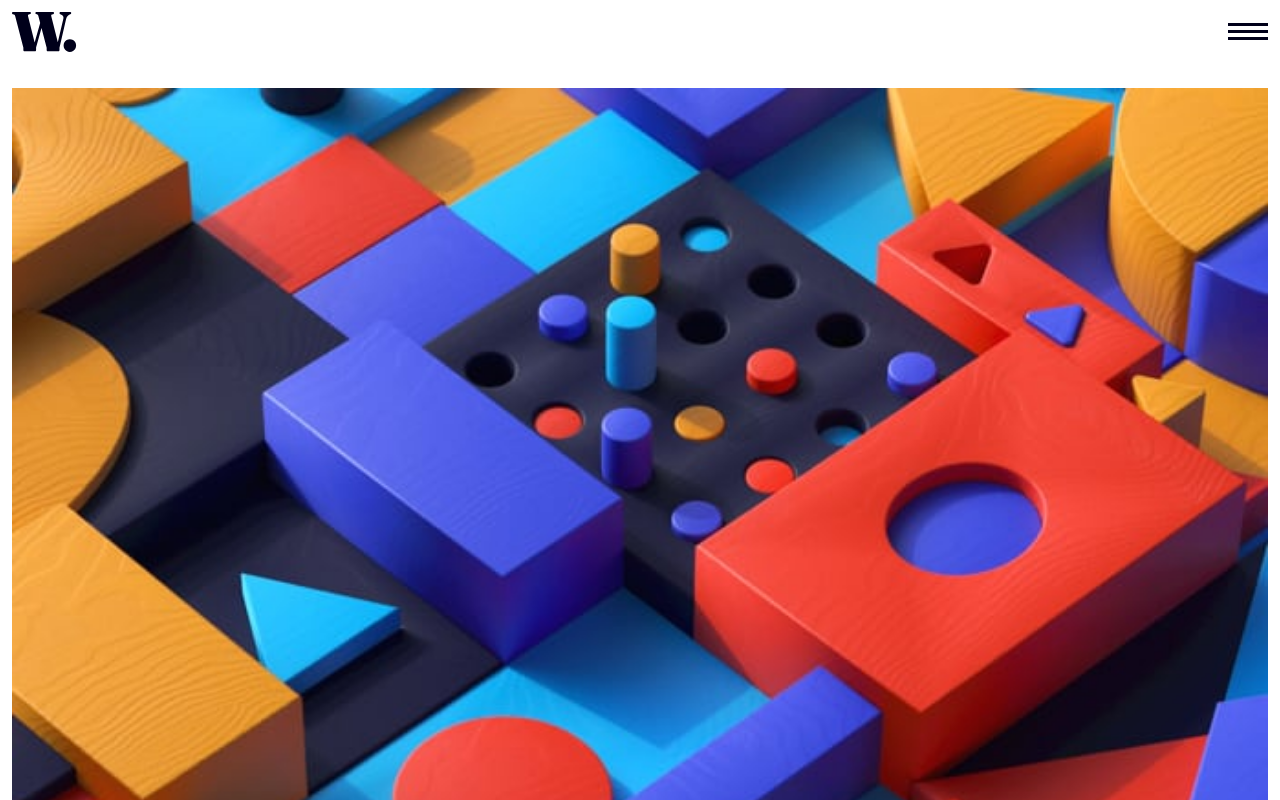
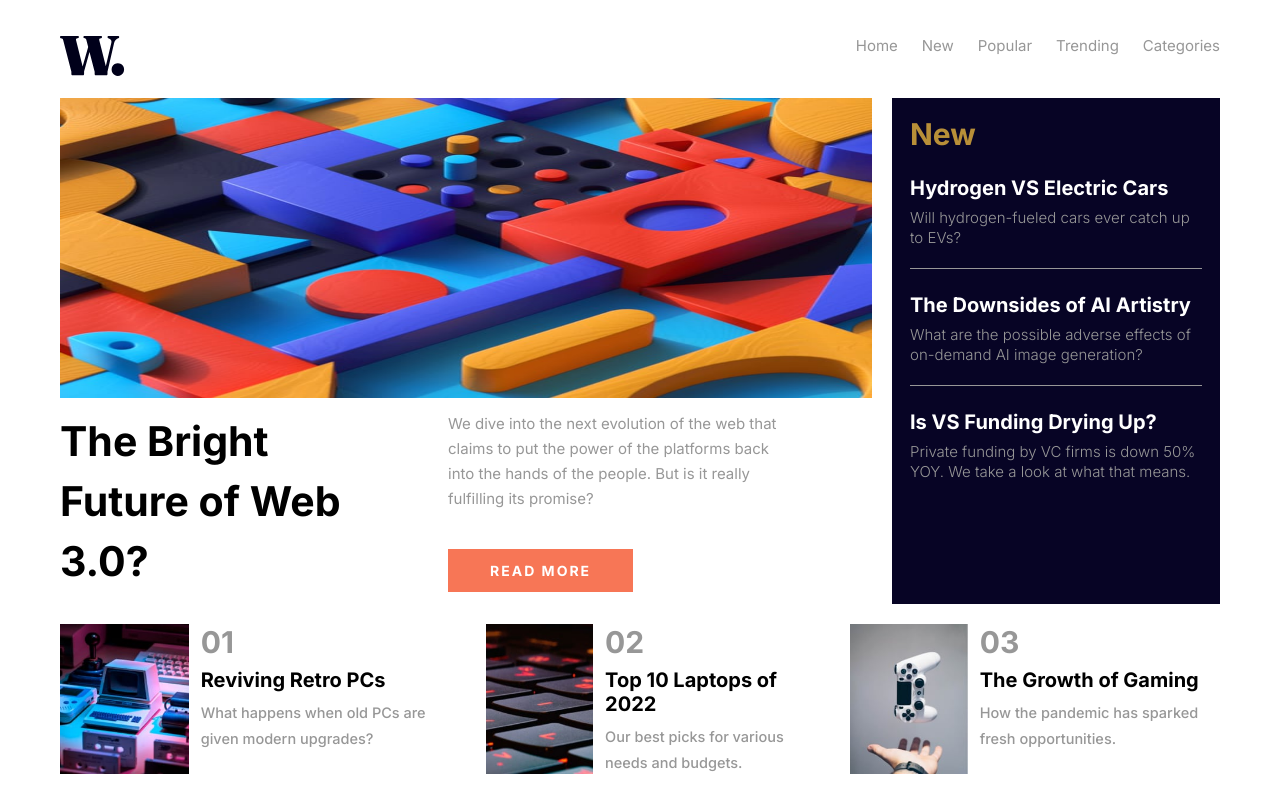
Before and after one commit to DkzAnderson/FrontendMentor-HomePage, a plain HTML site: page index.html in a window 1280 px wide. Shown: the top 800 px of the page. Drawn offline with Linux system fonts and the light colour scheme.

Commit message:
Agregados estilos para queries: laptop y PC. aun faltan por editar

```diff
--- a/index.html
+++ b/index.html
@@ -28,6 +28,15 @@
                         <path d="M0 0h40v3H0z"/></g>
                     </svg>
                 </button>
+
+                <ul>
+                    <li>Home</li>
+                    <li>New</li>
+                    <li>Popular</li>
+                    <li>Trending</li>
+                    <li>Categories</li>
+                </ul>
+
             </div>
         </header>
 
@@ -134,7 +143,6 @@
         </section>
     </section>
 
-
     <section class="mobile_menu">
         <button id="btn_close-menu">
             <svg width="32" height="31">
--- a/sass/main.scss
+++ b/sass/main.scss
@@ -8,25 +8,121 @@
     font-family: 'Inter', sans-serif;
 }
 
+//General Colors
+$blue:#070425 ;
+$button-color: #f77656;
+$yellow: #b88f38;
+$gray: #979797;
+
 .App{
     position: relative;
     width: 100%;
+    min-height: 100vh;
     display: flex;
     flex-direction: column;
-    padding: 12px;
+    padding: 12px 0;
     gap: 20px;
     background-color: white;
-    //opacity: 0.4;
+
+    @include querie-s{
+        display: grid;
+        grid-template-areas:
+        "head head"
+        "section1 section2"
+        "section3 section3";
+        grid-template-rows: auto auto auto;
+        grid-template-columns: 70% auto;
+        padding-top: 24px;
+        max-width: 1000px;
+        padding: 24px 20px;
+
+        header{
+            grid-area: head;
+
+            div{
+
+                button{
+                    display: none;
+                }
+
+                ul{
+                    width: 50%;
+                    display: flex;
+                    justify-content: flex-end;
+                    gap: 24px;
+                    list-style: none;
+
+                    li{
+                        color: $gray;
+                        font-size: 1.5rem;
+                    }
+                }
+            }
+        }
+
+        .article_main{
+            grid-area: section1;
+            display: grid;
+            grid-template-areas:
+            "img img"
+            "title txt"
+            "title btn";
+            margin: 0;
+
+            figure{
+                grid-area: img;
+                width: 100%;
+                height: 300px;
+
+                img{
+                    width: 100%;
+                    height: 100%;
+                    background-image: url('../assets/images/image-web-3-desktop.jpg');
+                }
+            }
+
+            h3{
+                grid-area: title;
+                line-height: 6rem;
+            }
+
+            h5{
+                grid-area: txt;
+            }
+
+            button{
+                grid-area: btn;
+                padding: 0px 42px;
+                margin: 0;
+            }
+        }
+
+        .article_second{
+            grid-area: section2;
+            margin: 0;
+        }
+
+        .article_list{
+            grid-area: section3;
+            margin: 0;
+            flex-direction: row;
+        }
+
+    }
+
+    @include querie-m{
+        max-width: 1200px;
+    }
 }
 
 body{
     background-color: black;
+    @include querie-s{
+        display: flex;
+        justify-content: center;
+        background-color: white;
+    }
 }
-//General Colors
-$blue:#070425 ;
-$button-color: #f77656;
-$yellow: #b88f38;
-$gray: gray;
 
 header{
     display: flex;
@@ -36,6 +132,8 @@ header{
         width: 100%;
         display: flex;
         justify-content: space-between;
+        align-items: flex-start;
+        margin-top: 12px;
 
         button{
             border: none;
```
Also changed, not shown: css/main.css, 1 other file.
